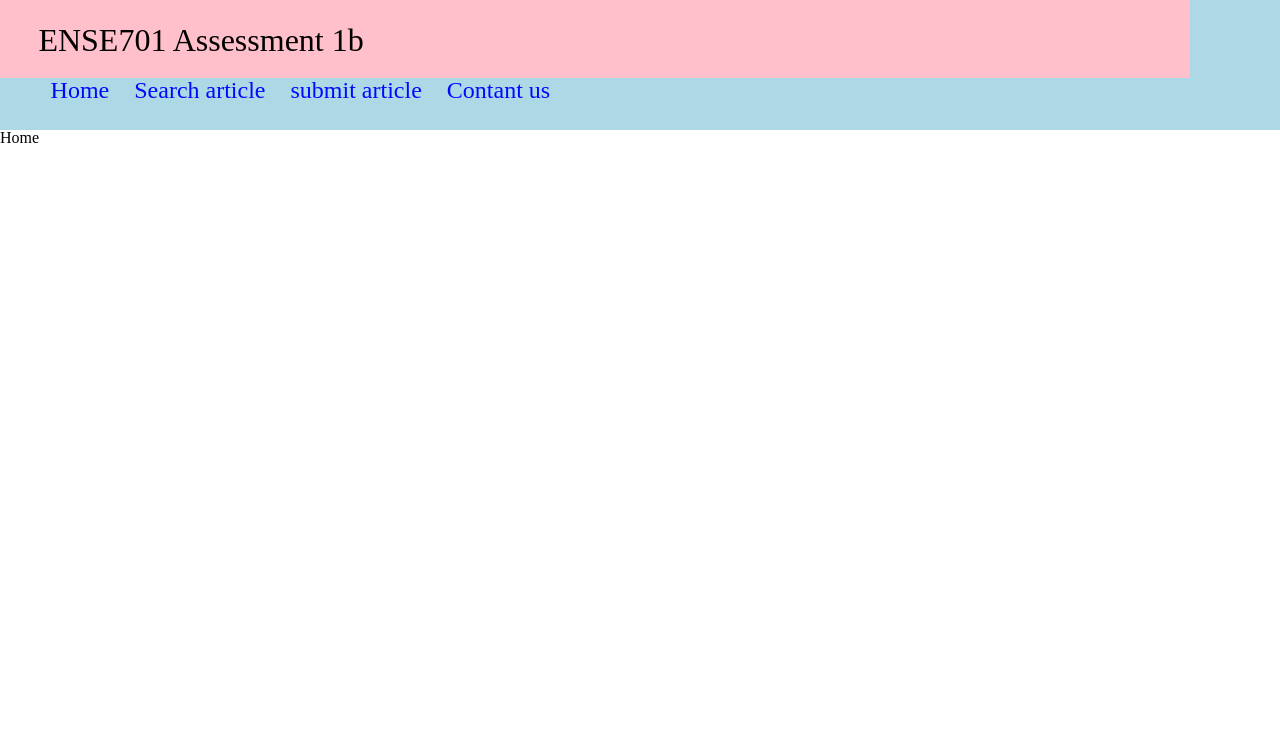
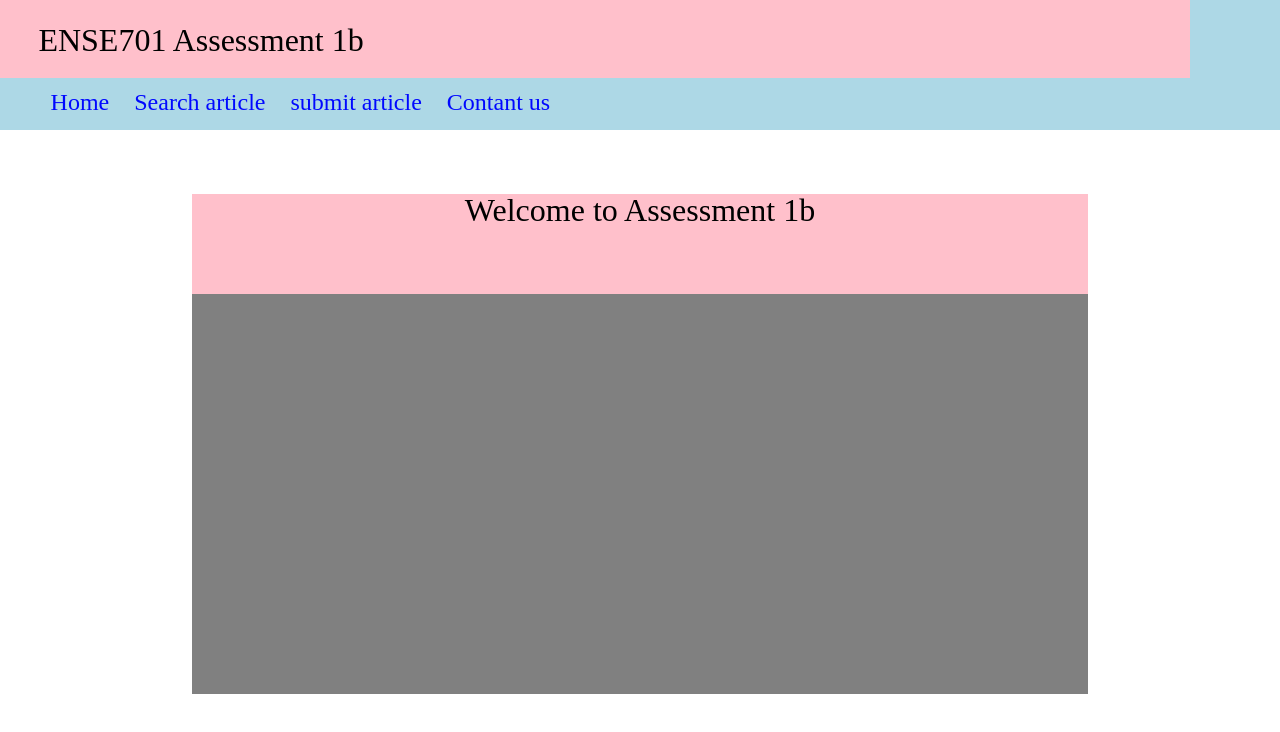
Before and after one commit to Jason-5-37/ENSE-701-Team-9-SEER, a React (Create React App) app in the folder frontend/: page / in a window 1280 px wide. Shown: the top 732 px of the page. Built offline with nearby package versions, Linux system fonts and the light colour scheme.

Commit message:
update home page

```diff
--- a/frontend/src/common/header/style.js
+++ b/frontend/src/common/header/style.js
@@ -27,6 +27,7 @@ export const NavItem = styled.a`
     font-size: 15px;
     float: left;
     cursor: pointer;
+    line-height: 200%;
     margin-left: 25px;
     color: #0008FF;
     text-decoration: none;
--- a/frontend/src/page/Home/index.js
+++ b/frontend/src/page/Home/index.js
@@ -1,10 +1,13 @@
 import React, { Component } from "react";
+import { HomeWrapper, HomeTitle } from "./style";
 
 class Home extends Component {
 
   render() {
     return (
-        <h1>Home</h1>
+    <HomeWrapper>
+      <HomeTitle>Welcome to Assessment 1b</HomeTitle>
+    </HomeWrapper>
     )
   }
 }
--- a/frontend/src/page/Home/style.js
+++ b/frontend/src/page/Home/style.js
@@ -1,7 +1,17 @@
 import styled from "styled-components";
 
 export const HomeWrapper = styled.div`
-    height: 130px;
+    height: 500px;
+    width: 70%;
+    background: grey;
+    margin: 5% auto;
+`;
+
+export const HomeTitle = styled.div`
+    height: 20%;
     width: 100%;
-    background: lightblue;
+    background: pink;
+    margin: 5% auto;
+    font-size: 200%;
+    text-align: center;
 `;
```
